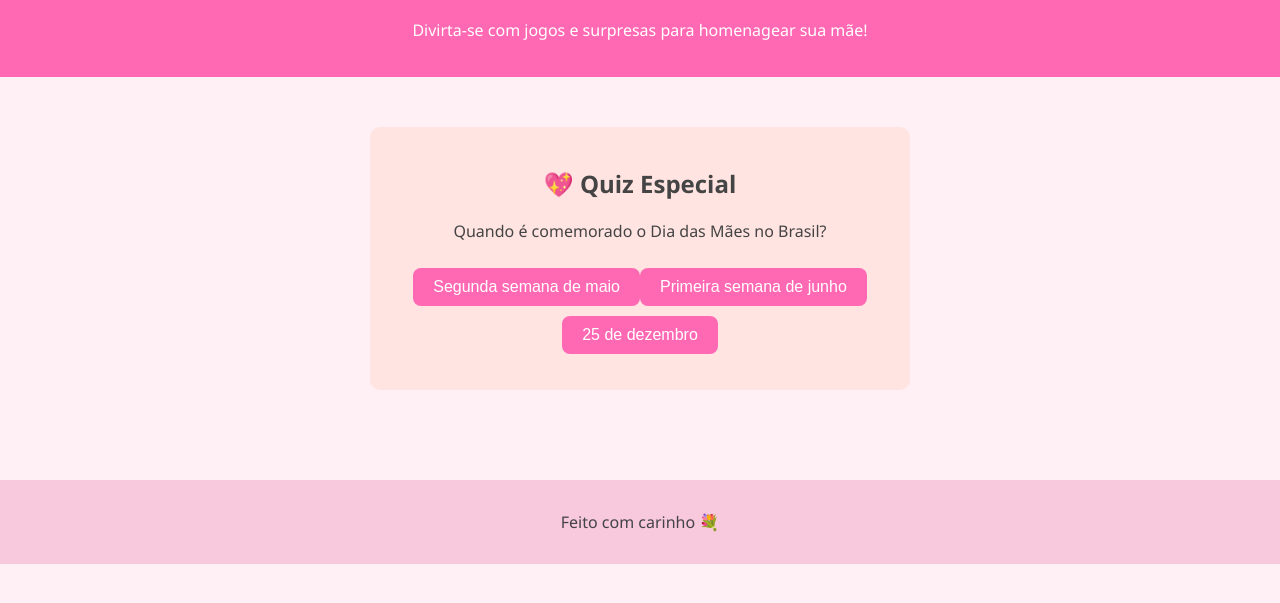
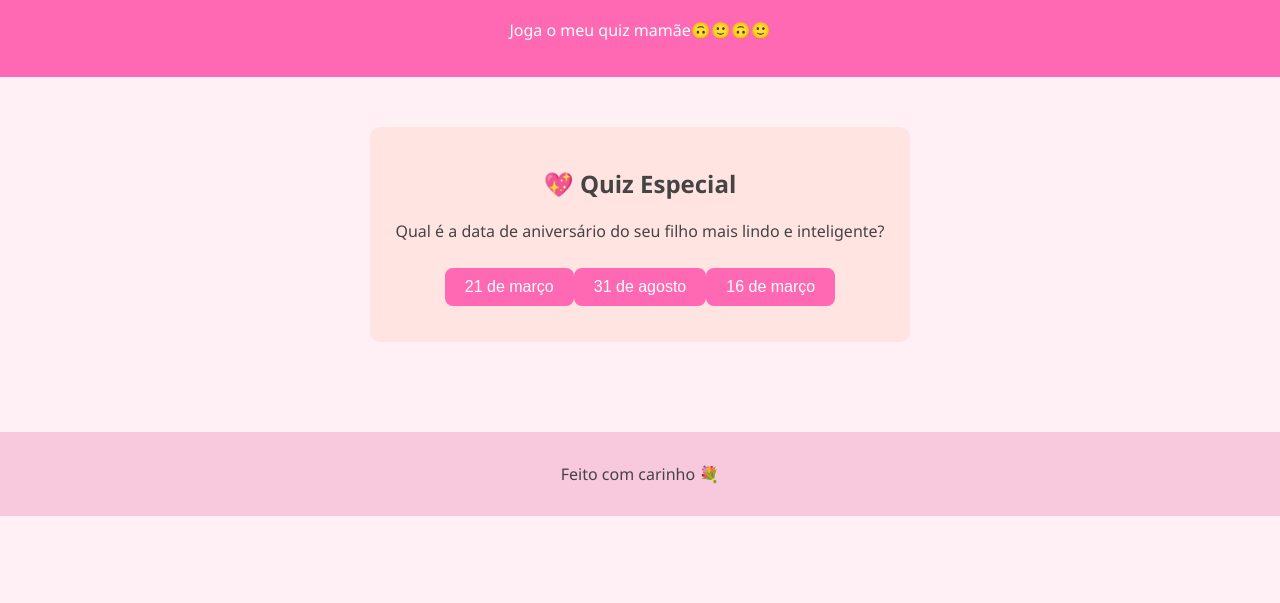
Before and after one commit to k2marcos2/dia-das-maes, a plain HTML site: page indexquiz.html in a window 1280 px wide. Shown: the part 87-690 px from the top of the page. Drawn offline with Linux system fonts and the light colour scheme.

Commit message:
primeiro commit

```diff
--- a/base.js
+++ b/base.js
@@ -1,20 +1,22 @@
 const perguntas = [
   {
-    pergunta: "Quando é comemorado o Dia das Mães no Brasil?",
-    opcoes: ["Segunda semana de maio", "Primeira semana de junho", "25 de dezembro"],
+    pergunta: "Qual é a data de aniversário do seu filho mais lindo e inteligente?",
+    opcoes: ["21 de março", "31 de agosto", "16 de março"],
     resposta: 0
   },
   {
-    pergunta: "Qual é a flor símbolo do Dia das Mães?",
-    opcoes: ["Rosa", "Girassol", "Orquídea"],
-    resposta: 0
+    pergunta: "Qual é a data de aniversário do seu filho que se esforça muito para ser melhor que o irmão mais velho? 😂 (brincadeira!)",
+    opcoes: ["21 de março", "16 de março", "31 de agosto"],
+    resposta: 2
   },
   {
-    pergunta: "O que é algo especial que você pode fazer pela sua mãe?",
-    opcoes: ["Dar carinho", "Ajudar nas tarefas", "Todas as anteriores"],
-    resposta: 2
+    pergunta: "Qual é a data de aniversário do mais bagunceiro?",
+    opcoes: ["31 de agosto", "16 de março", "21 de março"],
+    resposta: 1
+
   }
 ];
+
 
 let indice = 0;
 
@@ -37,12 +39,12 @@ function verificarResposta(i) {
   const feedback = document.getElementById("feedback");
 
   if (i === correta) {
-    feedback.textContent = "✅ Resposta correta!";
+    feedback.textContent = "✅ exatamente!🙃🙂";
     indice++;
     if (indice < perguntas.length) {
       setTimeout(carregarPergunta, 1500);
     } else {
-      feedback.textContent = "🎉 Você acertou tudo! Agora clique no presente!";
+      feedback.textContent = "🎉 Você acertou tudo gatona! Agora clique no presente!";
       document.getElementById("question").textContent = "";
       document.getElementById("options").innerHTML = "";
 
@@ -51,13 +53,13 @@ function verificarResposta(i) {
       document.getElementById("botaoSurpresa").disabled = false;
     }
   } else {
-    feedback.textContent = "❌ Ops! Tente de novo.";
+    feedback.textContent = "❌ como assim?.";
   }
 }
 
 function mostrarMensagem() {
   document.getElementById("mensagemEspecial").textContent =
-    "🎁 Parabéns! Mãe, você é um presente na minha vida. Feliz Dia das Mães! 💖";
+    "Mãe, você é a nossa maior professora. Feliz Dia das Mães! Te amamos muito, lindona! 💖"
 }
 
 window.onload = carregarPergunta;
--- a/indexquiz.html
+++ b/indexquiz.html
@@ -9,7 +9,7 @@
 <body>
   <header>
     <h1>🎉 Feliz Dia das Mães! 🎉</h1>
-    <p>Divirta-se com jogos e surpresas para homenagear sua mãe!</p>
+    <p>Joga o meu quiz mamãe🙃🙂🙃🙂</p>
   </header>
 
   <main>
```
